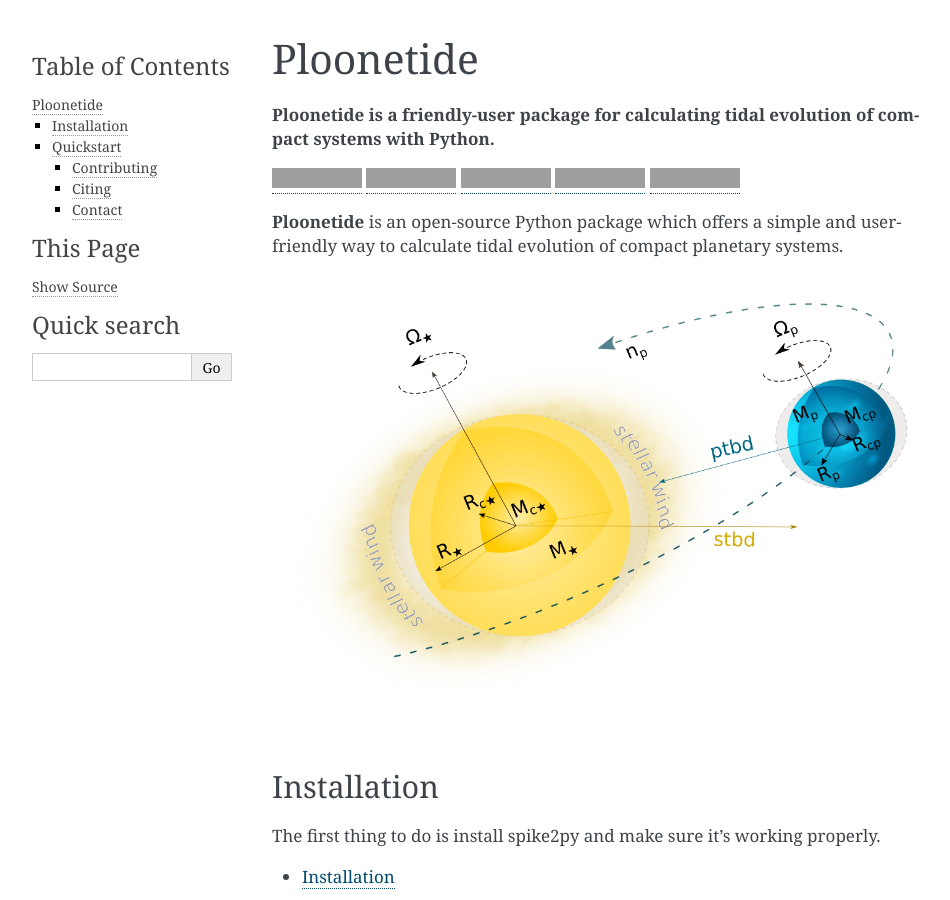
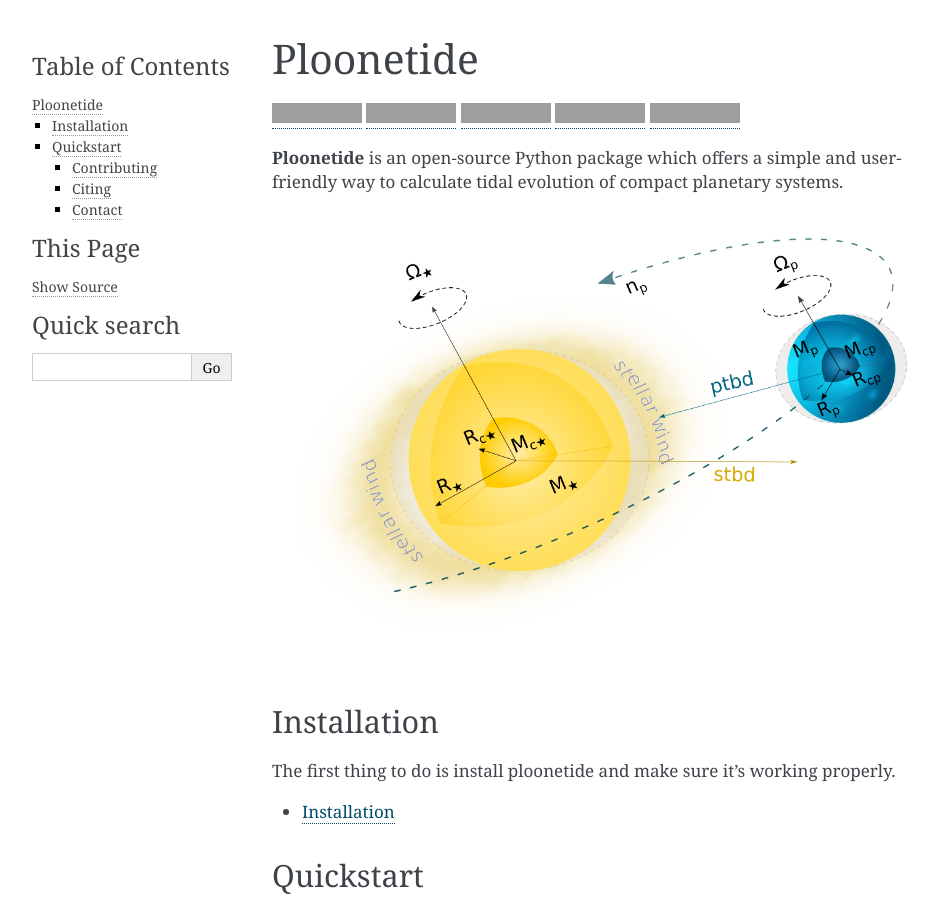
Before and after one commit to BVengo/ploonetide, a Sphinx documentation site: the page built from docs/source/index.rst, in a window 1280 px wide and 900 px high, cut to the strip 0-900 px from the top of the window. Shown: the whole strip, without its empty margins (148-1098 px from the left). Built offline with Sphinx 7.4.7, drawn with Linux system fonts in a browser that asks for light colours; pages that are not in the unit, such as notebooks, are missing from menus; the version number is read from the project's files by our own code; grey boxes are pictures that could not be loaded.

Commit message:
removed frontpage marker from index

```diff
--- a/docs/source/index.rst
+++ b/docs/source/index.rst
@@ -1,12 +1,8 @@
 .. title:: Ploonetide docs
-
-.. rst-class:: frontpage
 
 **********
 Ploonetide
 **********
-
-**Ploonetide is a friendly-user package for calculating tidal evolution of compact systems with Python.**
 
 |test-badge| |pypi-badge| |pypi-downloads| |astropy-badge| |docs-badge|
 
@@ -30,7 +26,7 @@ to calculate tidal evolution of compact planetary systems.
 
 Installation
 ============
-The first thing to do is install spike2py and make sure it's working properly.
+The first thing to do is install ploonetide and make sure it's working properly.
 
 .. toctree::
    :maxdepth: 1
```
